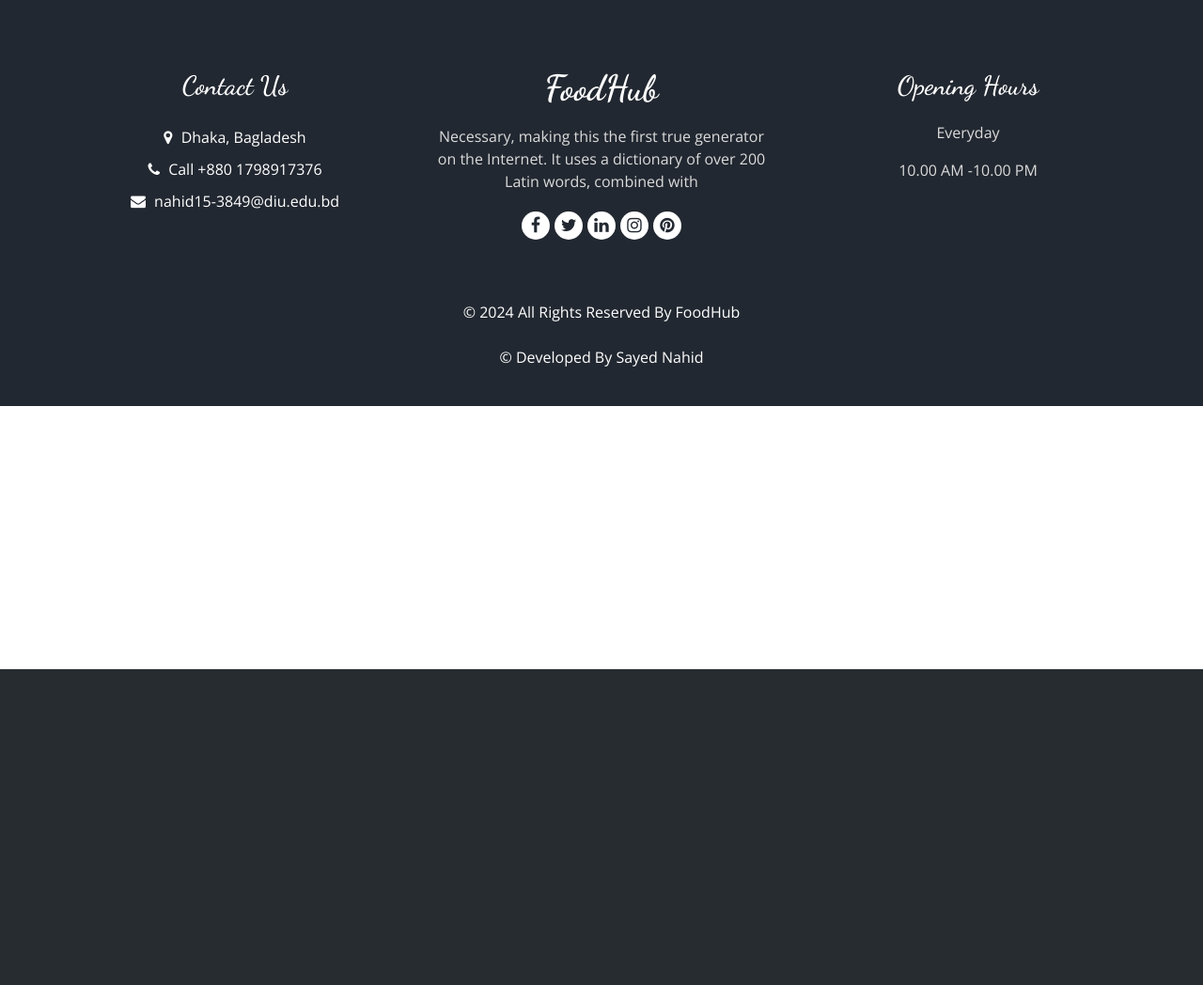
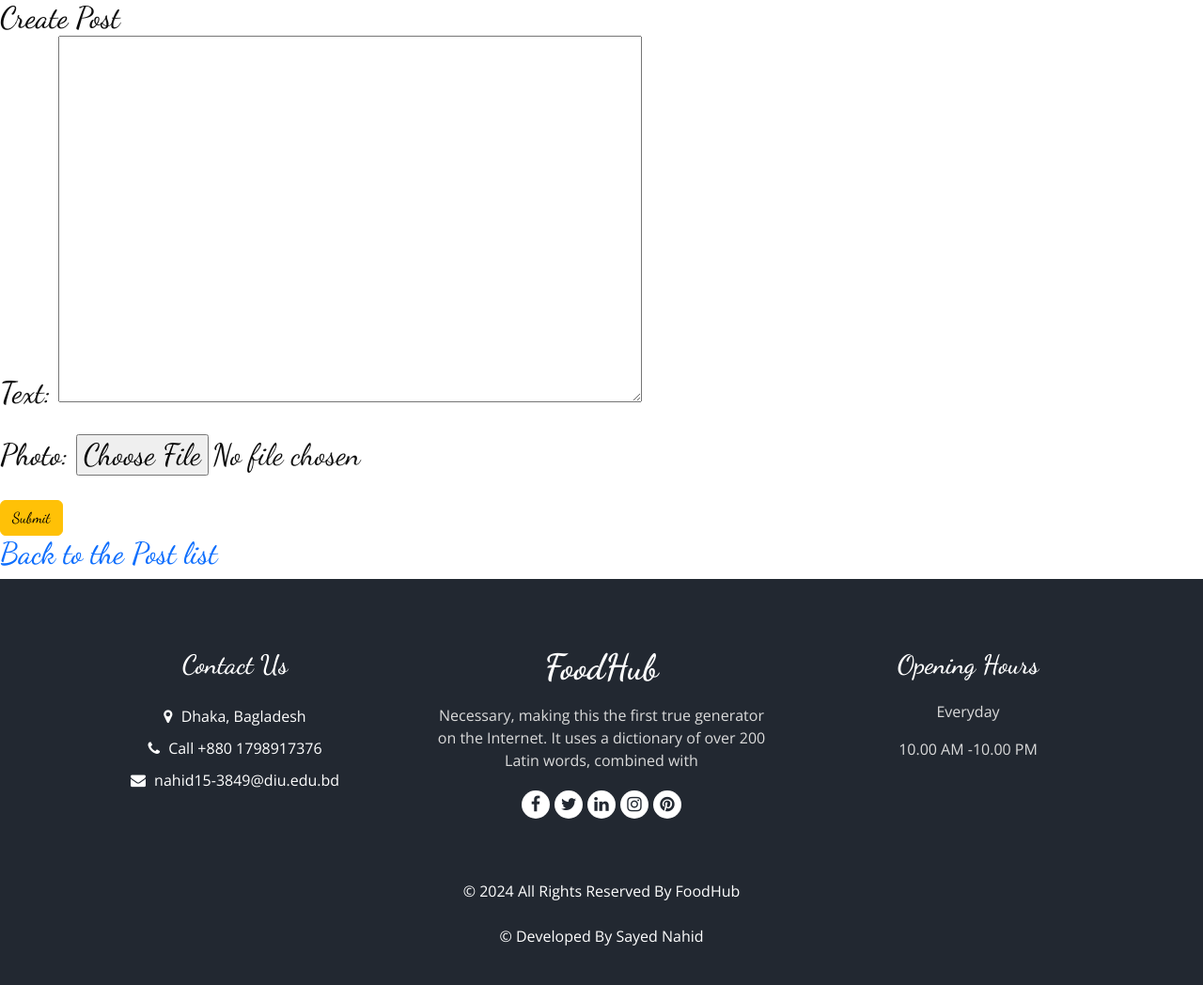
Before and after one commit to Sayed-Nahid/FoodHub, a Django app: page /createpost in a window 1280 px wide. Shown: the part 88-1136 px from the top of the page at 94% size. Before the commit the page ends 800 px from the top, so only its background shows below. Run offline with Django 5.2, Linux system fonts and the light colour scheme; some libraries are stand-ins or nearby versions.

Commit message:
fixed some error

```diff
--- a/myapp/templates/post_form.html
+++ b/myapp/templates/post_form.html
@@ -1,7 +1,18 @@
 {% extends "base.html" %}
 {% block title %}Form{% endblock title %}
-{% block FrenchFries %}
+{% block content %}
+<h2>
+    {%if form.instance.pk %}
+    Edit Post
+    {% else %}
+    Create Post
+    {%endif%}
+    <form method="post" enctype="multipart/form-data" class="form">
+        {% csrf_token %}
+        {{form.as_p}}
+        <button class="btn btn-warning" type="submit">Submit</button>
+    </form>
+    <a href="{% url 'post_list'%}"> Back to the Post list</a>
+</h2>
 
-
-
-{% endblock FrenchFries %}
+{% endblock content %}
--- a/myapp/urls.py
+++ b/myapp/urls.py
@@ -3,7 +3,7 @@ from django.urls import path, include
 from myapp import views
 
 urlpatterns = [
-    #path('', views.index, name="index"),
+    path('', views.index, name="index"),
     path('index', views.index, name="index"),
     path('menu', views.menu, name="menu"),
     path('about', views.about, name="about"),
```
Also changed, not shown: myapp/templates/post_confirm_delete.html (+8 -4 lines), db.sqlite3, media/photos/image.jpg (added), media/photos/two.png (added), media/photos/two_sp34nQT.png (added).
